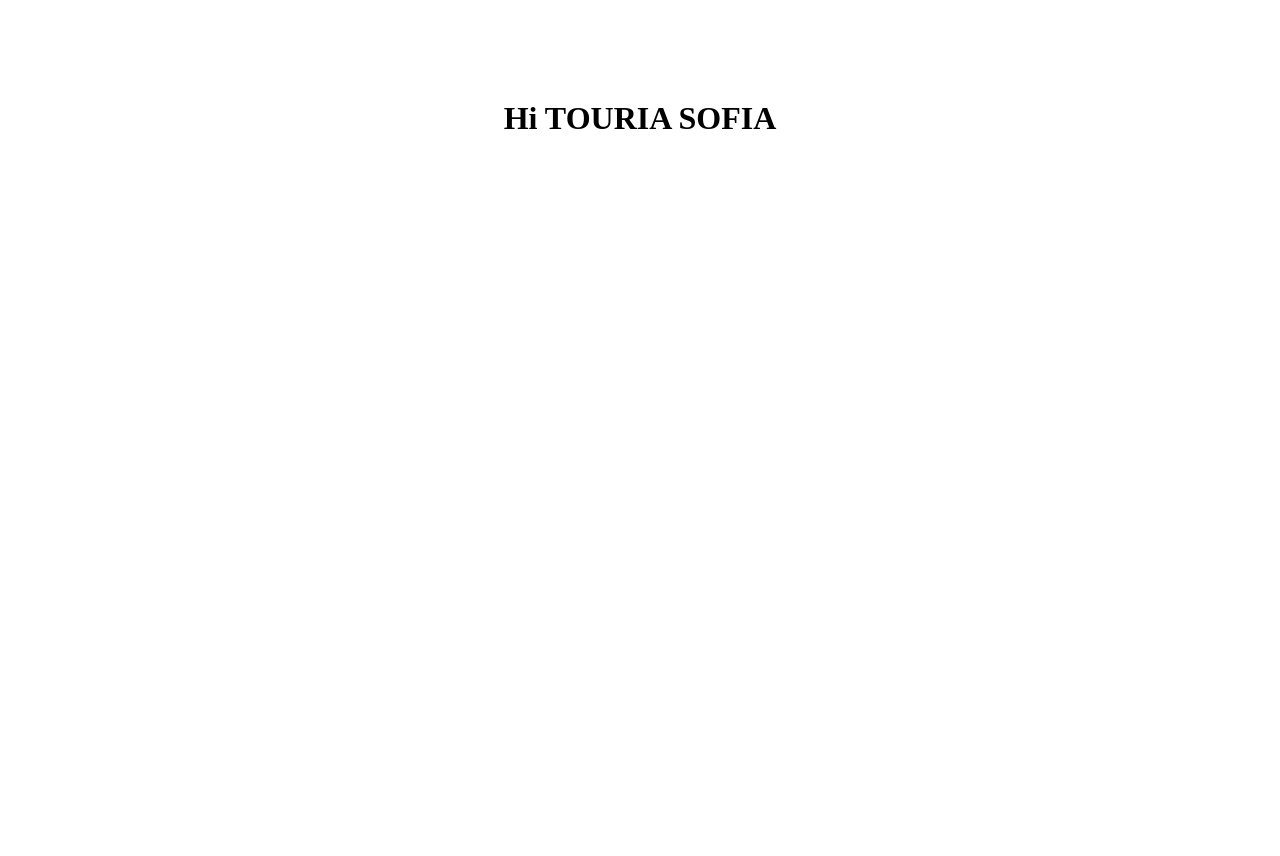
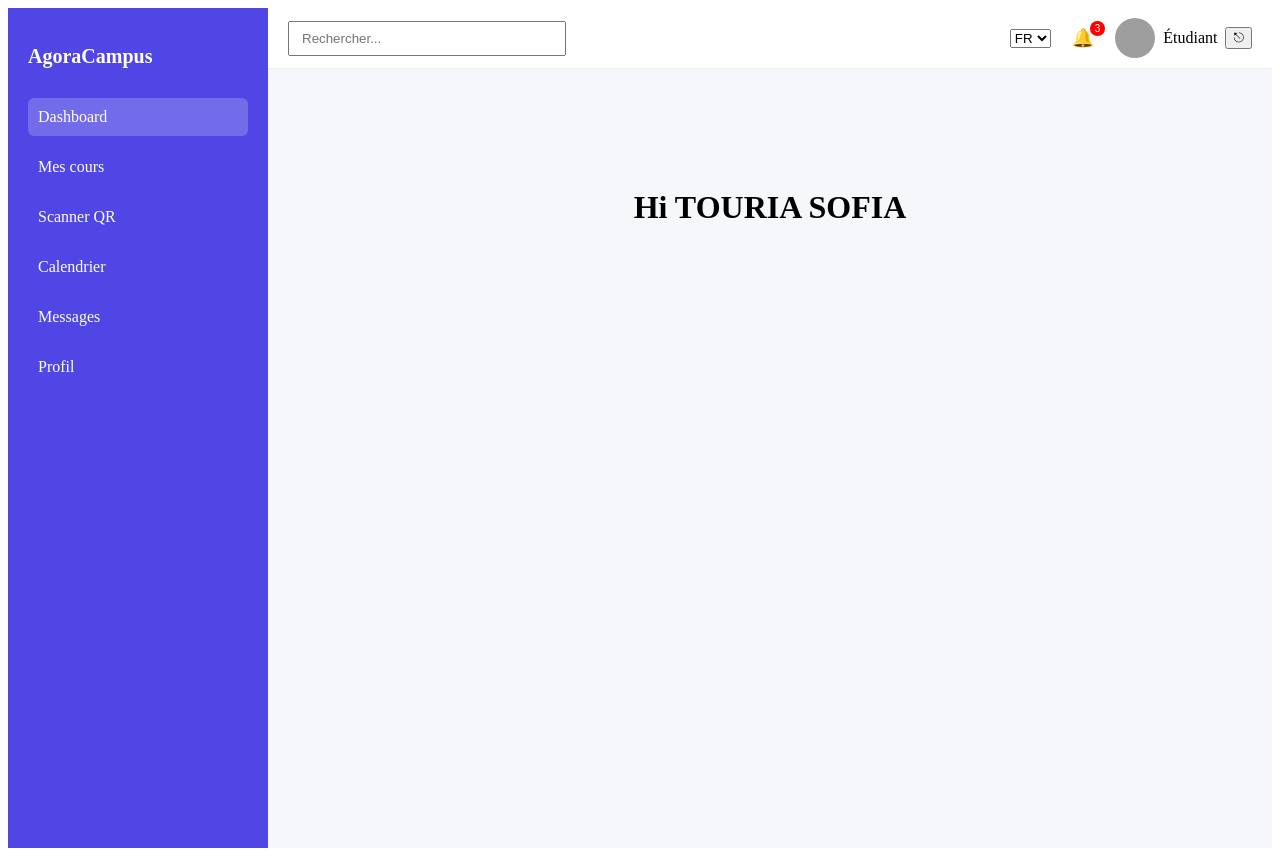
Before and after one commit to sofiastron/AgoraCampus, a Vue app in the folder frontend/: page /dashboard in a window 1280 px wide. Before the commit the page ends 800 px from the top, so only its background shows below. Built offline with nearby package versions, Linux system fonts and the light colour scheme; grey boxes are pictures that could not be loaded.

Commit message:
sidebar et topbar

```diff
--- a/frontend/src/components/Sidebar.vue
+++ b/frontend/src/components/Sidebar.vue
@@ -0,0 +1,50 @@
+<template>
+  <aside class="sidebar">
+    <h2 class="logo">AgoraCampus</h2>
+
+    <nav>
+      <router-link to="/dashboard"> Dashboard</router-link>
+      <router-link to="/courses"> Mes cours</router-link>
+      <router-link to="/scan-qr"> Scanner QR</router-link>
+      <router-link to="/calendrier"> Calendrier</router-link>
+      <router-link to="/messages"> Messages</router-link>
+      <router-link to="/profile">Profil</router-link>
+    </nav>
+  </aside>
+</template>
+
+<script setup>
+</script>
+
+<style scoped>
+.sidebar {
+  width: 220px;
+  background: #4f46e5;
+  color: white;
+  min-height: 100vh;
+  padding: 20px;
+}
+
+.logo {
+  margin-bottom: 30px;
+  font-size: 20px;
+  font-weight: bold;
+}
+
+nav {
+  display: flex;
+  flex-direction: column;
+  gap: 12px;
+}
+
+a {
+  color: white;
+  text-decoration: none;
+  padding: 10px;
+  border-radius: 6px;
+}
+
+a.router-link-active {
+  background: rgba(255, 255, 255, 0.2);
+}
+</style>
--- a/frontend/src/components/Topbar.vue
+++ b/frontend/src/components/Topbar.vue
@@ -0,0 +1,90 @@
+<template>
+  <header class="topbar">
+    <input
+      type="text"
+      placeholder="Rechercher..."
+      class="search"
+    />
+
+    <div class="right">
+      <select class="lang">
+        <option>FR</option>
+        <option>EN</option>
+      </select>
+
+      <button class="icon">
+        🔔
+        <span class="badge">3</span>
+      </button>
+
+      <div class="profile">
+        <img src="https://i.pravatar.cc/40" />
+        <span>Étudiant</span>
+        <button @click="logout">⎋</button>
+      </div>
+    </div>
+  </header>
+</template>
+
+<script setup>
+import { useRouter } from 'vue-router'
+
+const router = useRouter()
+
+const logout = () => {
+  localStorage.removeItem('token')
+  router.push('/')
+}
+</script>
+
+<style scoped>
+.topbar {
+  height: 60px;
+  background: #fff;
+  display: flex;
+  align-items: center;
+  justify-content: space-between;
+  padding: 0 20px;
+  border-bottom: 1px solid #eee;
+}
+
+.search {
+  padding: 8px 12px;
+  width: 250px;
+}
+
+.right {
+  display: flex;
+  align-items: center;
+  gap: 15px;
+}
+
+.icon {
+  position: relative;
+  background: none;
+  border: none;
+  font-size: 18px;
+  cursor: pointer;
+}
+
+.badge {
+  position: absolute;
+  top: -5px;
+  right: -5px;
+  background: red;
+  color: white;
+  font-size: 10px;
+  padding: 2px 5px;
+  border-radius: 50%;
+}
+
+.profile {
+  display: flex;
+  align-items: center;
+  gap: 8px;
+}
+
+.profile img {
+  border-radius: 50%;
+}
+</style>
--- a/frontend/src/layouts/DashboardLayout.vue
+++ b/frontend/src/layouts/DashboardLayout.vue
@@ -0,0 +1,40 @@
+<template>
+  <div class="layout">
+    <!-- Sidebar -->
+    <Sidebar />
+
+    <!-- Contenu principal -->
+    <div class="content">
+      <Topbar />
+
+      <!-- Zone dynamique -->
+      <main class="page">
+        <router-view />
+      </main>
+    </div>
+  </div>
+</template>
+
+<script setup>
+import Sidebar from '@/components/Sidebar.vue'
+import Topbar from '@/components/Topbar.vue'
+</script>
+
+<style scoped>
+.layout {
+  display: flex;
+  min-height: 100vh;
+}
+
+.content {
+  flex: 1;
+  display: flex;
+  flex-direction: column;
+}
+
+.page {
+  padding: 20px;
+  background: #f6f7fb;
+  flex: 1;
+}
+</style>
```
Also changed, not shown: frontend/src/router/index.js (+22 -10 lines).
